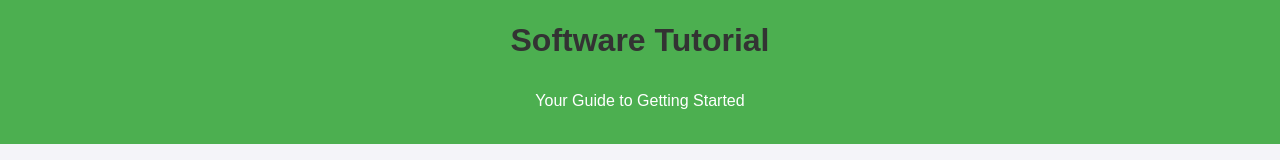
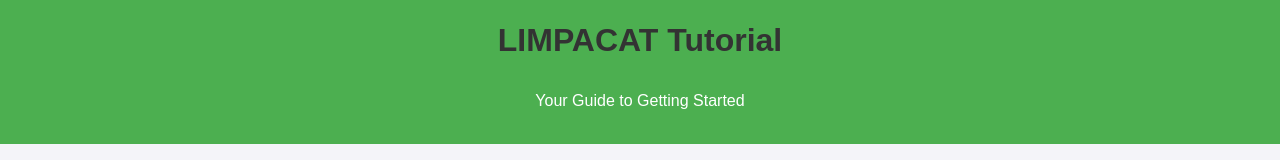
Before and after one commit to holiday01/LIMPACAT, a plain HTML site: page docs/index.html in a window 1280 px wide. Shown: the top 160 px of the page. Drawn offline with Linux system fonts and the light colour scheme.

Commit message:
Update index.html

```diff
--- a/docs/index.html
+++ b/docs/index.html
@@ -83,7 +83,7 @@
 </head>
 <body>
     <header>
-        <h1>Software Tutorial</h1>
+        <h1>LIMPACAT Tutorial</h1>
         <p>Your Guide to Getting Started</p>
     </header>
 
```
